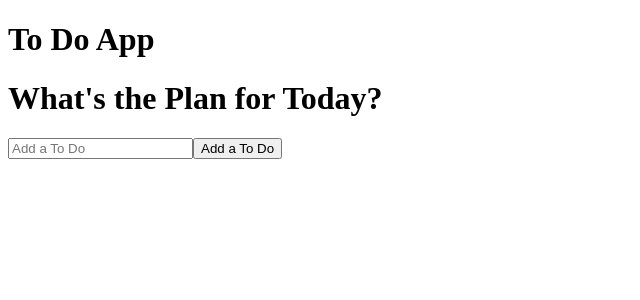
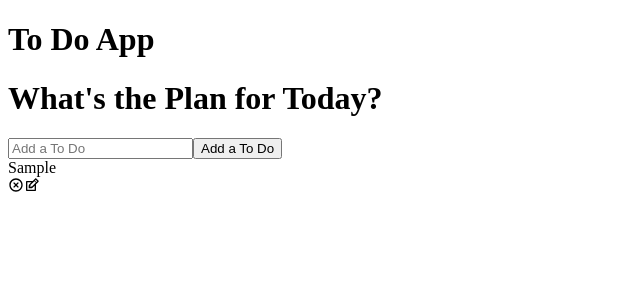
Before and after one commit to mccleskeyc/to-do-react, a React (Create React App) app in the folder to-do/: page / in a window 1280 px wide. Both pictures are taken after typing "Sample" into the empty fields and a click on the button "Add a To Do". Shown: the top 300 px of the page, without its empty margins (0-640 px from the left). Built offline with nearby package versions, Linux system fonts and the light colour scheme.

Commit message:
created todo component, added delete/edit basic functionality

```diff
--- /dev/null
+++ b/package.json
@@ -0,0 +1,5 @@
+{
+  "dependencies": {
+    "react-icons": "^4.2.0"
+  }
+}
--- a/to-do/src/components/Todo.js
+++ b/to-do/src/components/Todo.js
@@ -0,0 +1,38 @@
+import React, {useState} from 'react'
+import TodoForm from './TodoForm'
+import TodoList from './TodoList'
+import {RiCloseCircleLine} from 'react-icons/ri'
+import {TiEdit} from 'react-icons/ti'
+function Todo({todos, completeTodo, removeTodo, updateTodo}) {
+    const [edit, setEdit] = useState({
+        id: null,
+        value: ''
+    })
+
+    const submitUpdate = value => {
+        updateTodo(edit.id, value)
+        setEdit({
+            id: null,
+            value: ''
+        })
+    }
+
+    if (edit.id) {
+        return <TodoForm edit={edit} onSubmit={submitUpdate} />
+    }
+
+    return todos.map((todo, index) => (
+        <div className={todo.isComplete ? 'todo-row complete' : 'todo-row'} key={index}>
+            <div key={todo.id} onClick={() => completeTodo(todo.id)}>
+                {todo.text}
+            </div>
+
+            <div className="icons">
+                <RiCloseCircleLine onClick={() => removeTodo(todo.id)} className='delete-icon'/>
+                <TiEdit onClick={() => setEdit({id: todo.id, value: todo.text})} className='edit-icon'/>
+            </div>
+        </div>
+    ))
+}
+
+export default Todo
--- a/to-do/src/components/TodoList.js
+++ b/to-do/src/components/TodoList.js
@@ -1,5 +1,6 @@
 import React, {useState} from 'react'
 import TodoForm from './TodoForm'
+import Todo from './Todo';
 function TodoList() {
 
     const [todos, setTodos] = useState([]);
@@ -14,10 +15,40 @@
         console.log(...todos);
       };
 
+      const removeTodo = id => {
+          const removeArr = [...todos].filter(todo => todo.id !== id)
+
+          setTodos(removeArr);
+      }
+
+      const updateTodo = (todoId, newValue) => {
+        if (!newValue.text || /^\s*$/.test(newValue.text)) {
+            return;
+          }
+
+          setTodos(prev => prev.map(item => (item.id === todoId ? newValue : item)))
+      }
+
+      const completeTodo = id => {
+          let updatedTodos = todos.map(todo => {
+              if (todo.id === id) {
+                  todo.isComplete = !todo.isComplete
+              }
+              return todo
+          })
+          setTodos(updatedTodos)
+      }
+
     return (
         <div>
             <h1>What's the Plan for Today?</h1>
             <TodoForm onSubmit={addTodo}/>
+            <Todo
+                todos={todos}
+                completeTodo={completeTodo}
+                removeTodo={removeTodo}
+                updateTodo={updateTodo}
+            />
         </div>
     )
 }
```
Also changed, not shown: 1 other file (tests, documents, lock files or other folders).
